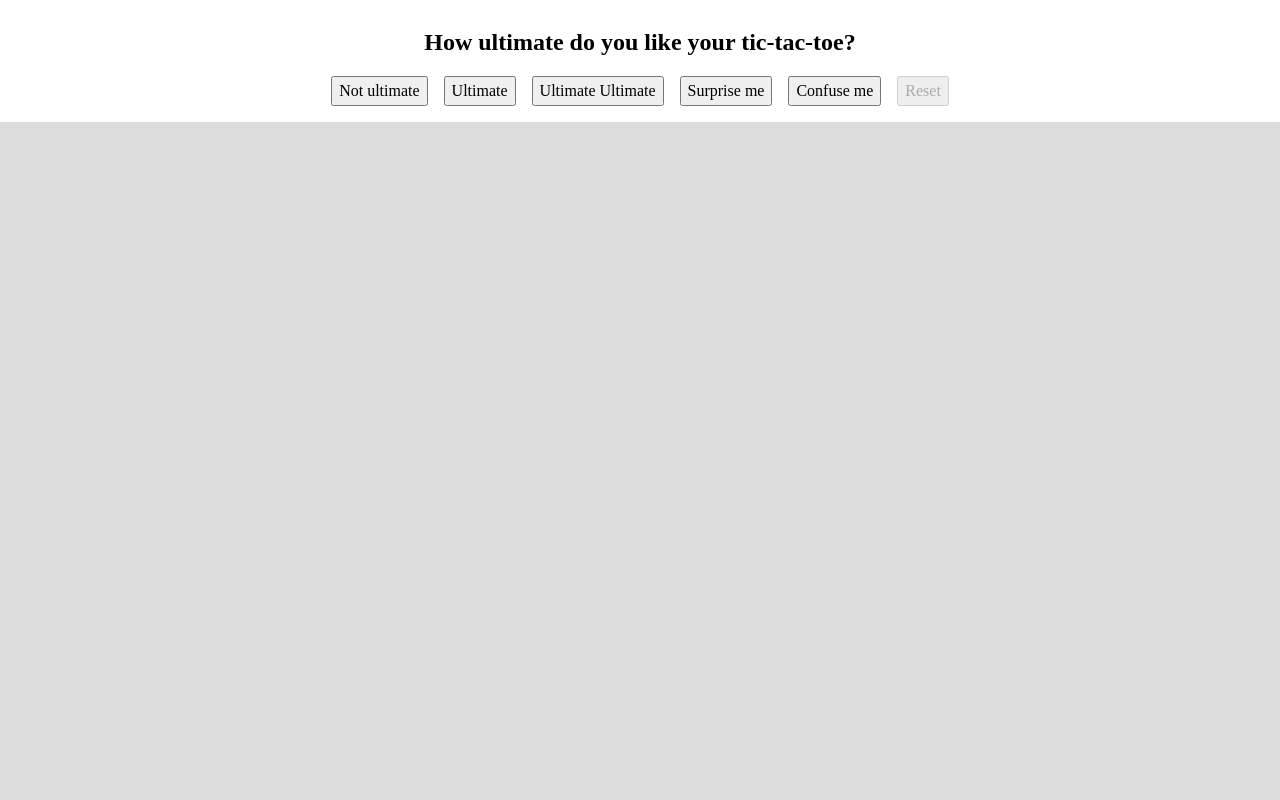
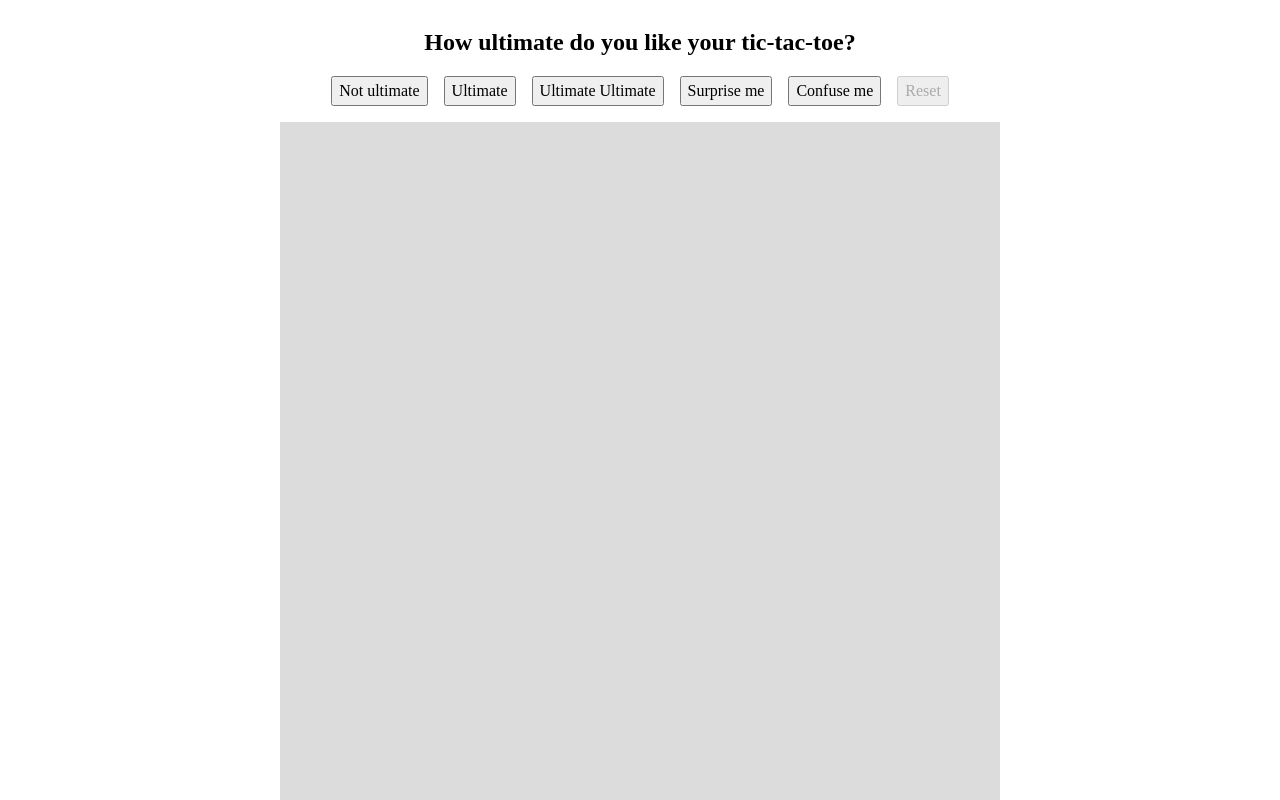
Before and after one commit to jdw1996/ttt, a React (Create React App) app: page / in a window 1280 px wide. Shown: the top 800 px of the page. Built offline with nearby package versions, Linux system fonts and the light colour scheme.

Commit message:
Refine board size

```diff
--- a/src/App.css
+++ b/src/App.css
@@ -1,6 +1,6 @@
 .App {
   margin: 24px auto;
-  max-width: min(1500px, 100%);
+  max-width: min(90vh, 100%);
 
   display: flex;
   flex-direction: column;
```
